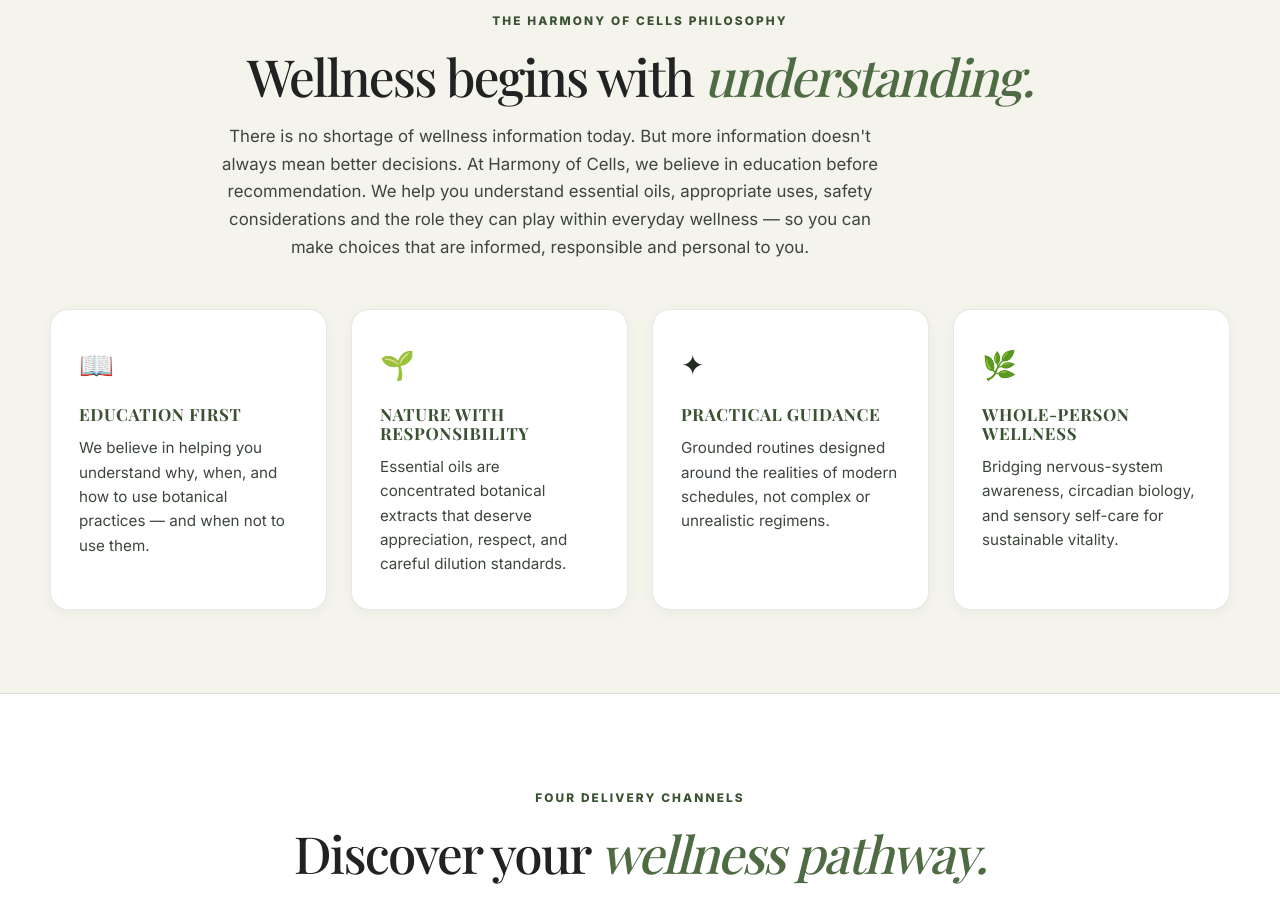
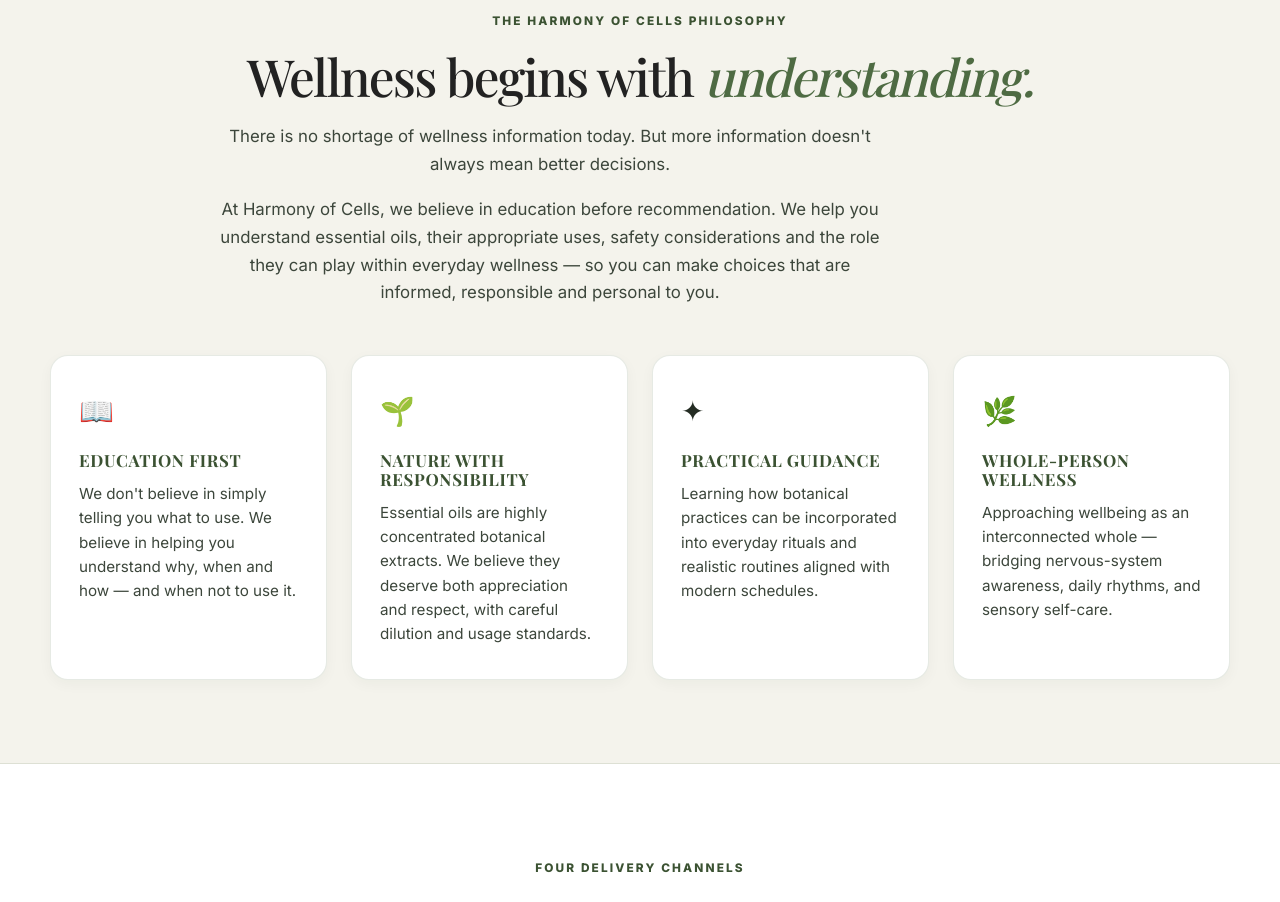
Before and after one commit to ShubhamGangari/Harmony_Main, a Next.js app: page / in a window 1280 px wide. Shown: the part 880-1782 px from the top of the page. Built offline with nearby package versions, Linux system fonts and the light colour scheme; no server answers; a web font is replaced by a local one.

Commit message:
feat(home): update Section 2 with exact blueprint copy and refined understanding pillars

```diff
--- a/app/page.js
+++ b/app/page.js
@@ -75,25 +75,25 @@
     icon: "📖",
     title: "EDUCATION FIRST",
     description:
-      "We believe in helping you understand why, when, and how to use botanical practices — and when not to use them.",
+      "We don't believe in simply telling you what to use. We believe in helping you understand why, when and how — and when not to use it.",
   },
   {
     icon: "🌱",
     title: "NATURE WITH RESPONSIBILITY",
     description:
-      "Essential oils are concentrated botanical extracts that deserve appreciation, respect, and careful dilution standards.",
+      "Essential oils are highly concentrated botanical extracts. We believe they deserve both appreciation and respect, with careful dilution and usage standards.",
   },
   {
     icon: "✦",
     title: "PRACTICAL GUIDANCE",
     description:
-      "Grounded routines designed around the realities of modern schedules, not complex or unrealistic regimens.",
+      "Learning how botanical practices can be incorporated into everyday rituals and realistic routines aligned with modern schedules.",
   },
   {
     icon: "🌿",
     title: "WHOLE-PERSON WELLNESS",
     description:
-      "Bridging nervous-system awareness, circadian biology, and sensory self-care for sustainable vitality.",
+      "Approaching wellbeing as an interconnected whole — bridging nervous-system awareness, daily rhythms, and sensory self-care.",
   },
 ];
 
@@ -216,8 +216,11 @@
             </h2>
             <p className="section-lead">
               There is no shortage of wellness information today. But more information doesn&apos;t
-              always mean better decisions. At Harmony of Cells, we believe in education before recommendation.
-              We help you understand essential oils, appropriate uses, safety considerations and the role they
+              always mean better decisions.
+            </p>
+            <p className="section-subhead">
+              At Harmony of Cells, we believe in education before recommendation.
+              We help you understand essential oils, their appropriate uses, safety considerations and the role they
               can play within everyday wellness — so you can make choices that are informed, responsible and personal to you.
             </p>
           </div>
```
